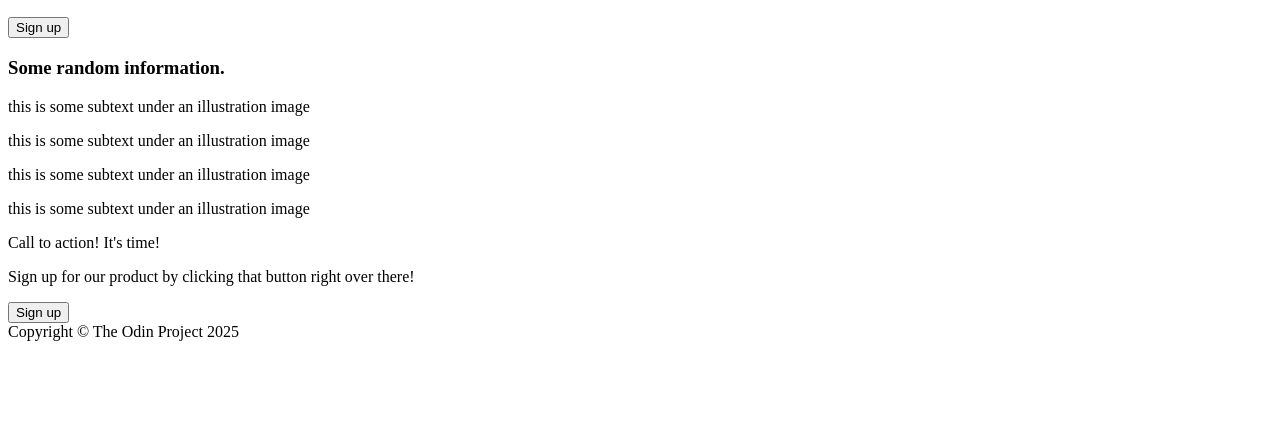
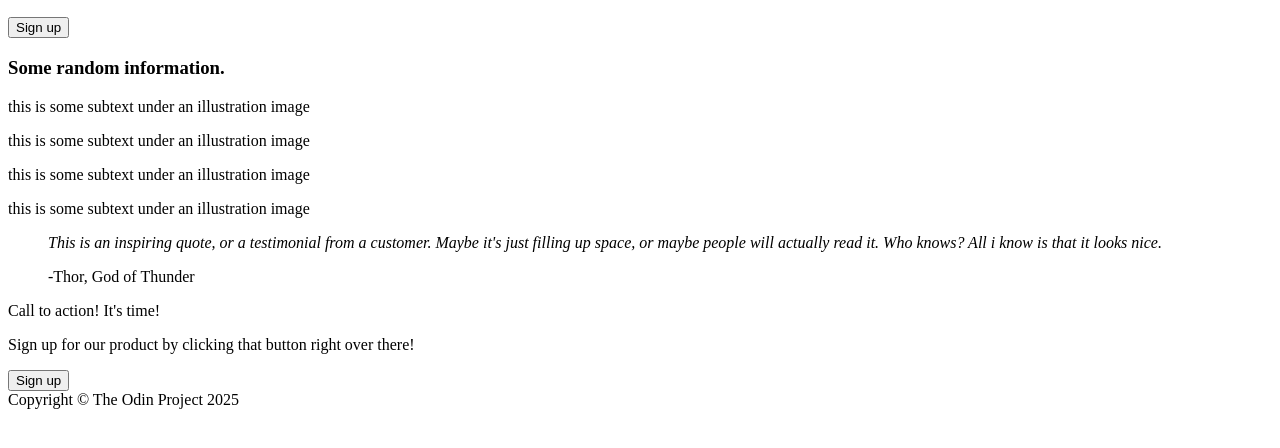
Before and after one commit to eddsFrik/odin-landing-page, a plain HTML site: page index.html in a window 1280 px wide. Shown: the part 224-672 px from the top of the page. Drawn offline with Linux system fonts and the light colour scheme.

Commit message:
Quote of Thor added

```diff
--- a/index.html
+++ b/index.html
@@ -57,8 +57,10 @@
             </article>
         </section>
         <blockquote class="quote-cont">
-            <em class="quote"></em>
-            <p class="author"></p>
+            <em class="quote">This is an inspiring quote, or a testimonial from a customer. Maybe it's just filling up
+                space, or maybe people will actually read it. Who knows? All i know is that it looks nice.
+            </em>
+            <p class="author">-Thor, God of Thunder</p>
         </blockquote>
         <section class="call">
             <p class="call-text">Call to action! It's time!</p>
```
